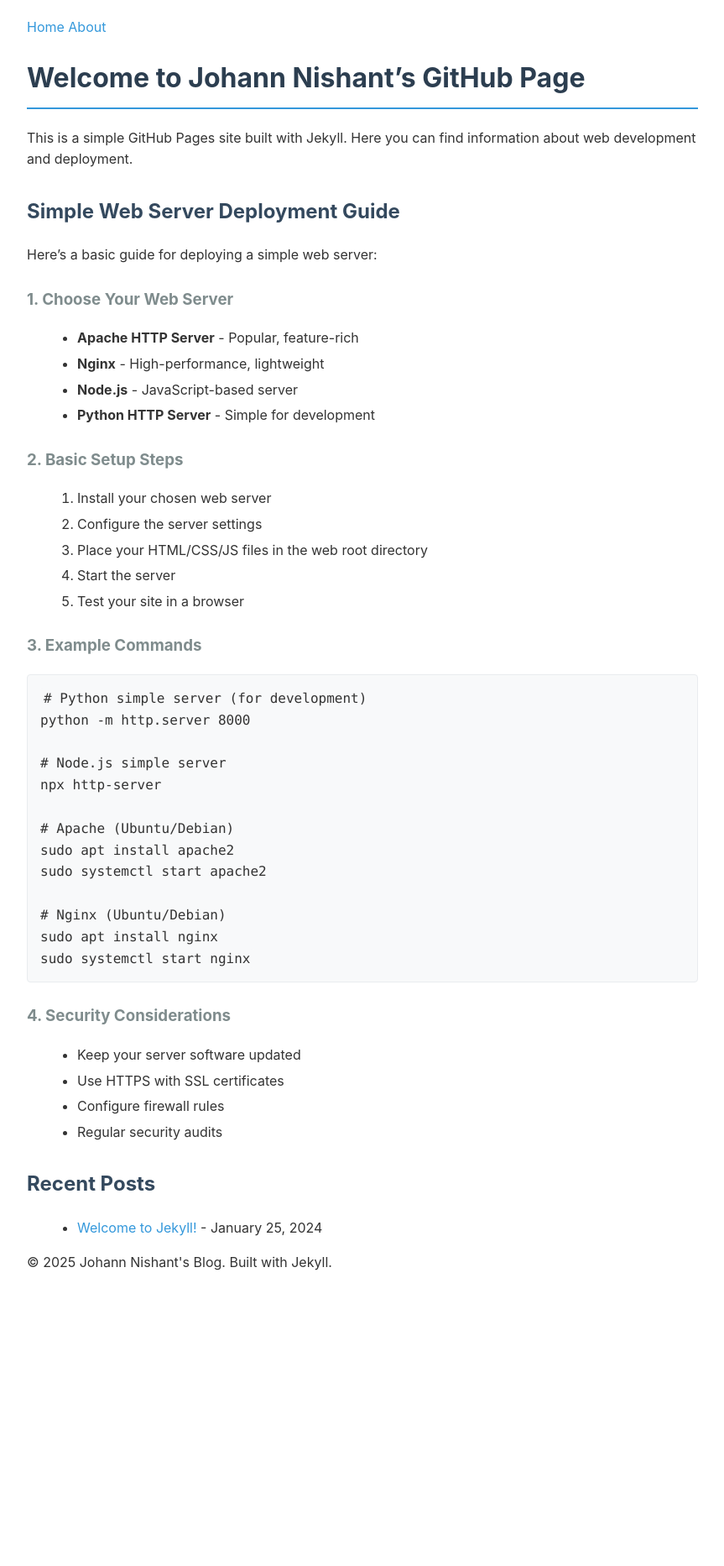
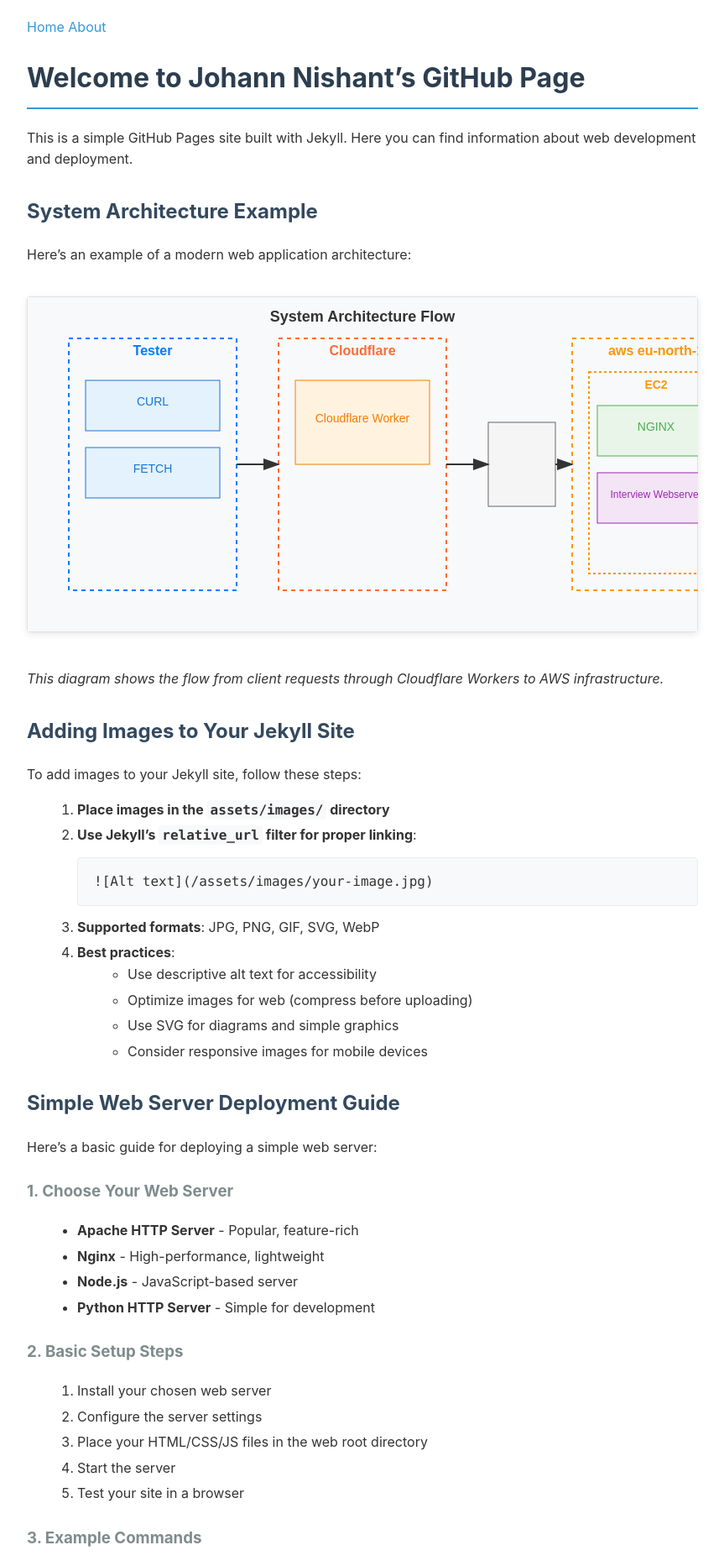
Before and after one commit to johannnishant/johannnishant.github.io, a Jekyll site: the page built from index.md, in a window 1280 px wide. Shown: the top 1865 px of the page at 84% size, without its empty margins (208-1071 px from the left). Built offline with Jekyll 4.4.1, drawn with Linux system fonts in a browser that asks for light colours; before the commit the page ends 1553 px from its top, so only the background shows below that.

Commit message:
Add image support and architecture diagram
- Created assets/images directory for image storage
- Added SVG architecture diagram showing system flow
- Updated CSS with image styling (responsive, shadows, borders)
- Added guide for adding images to Jekyll sites
- Included best practices for image optimization

````diff
--- a/assets/css/main.css
+++ b/assets/css/main.css
@@ -80,3 +80,31 @@
   border-left: 3px solid #3498db;
   background-color: #f8f9fa;
 }
+
+/* Image styling */
+img {
+  max-width: 100%;
+  height: auto;
+  border-radius: 4px;
+  box-shadow: 0 2px 8px rgba(0,0,0,0.1);
+  margin: 20px 0;
+}
+
+/* SVG images */
+svg {
+  max-width: 100%;
+  height: auto;
+  border: 1px solid #e9ecef;
+  border-radius: 4px;
+  background-color: #fff;
+}
+
+/* Image captions */
+img + em {
+  display: block;
+  text-align: center;
+  font-style: italic;
+  color: #6c757d;
+  margin-top: -10px;
+  margin-bottom: 20px;
+}
--- a/index.md
+++ b/index.md
@@ -6,6 +6,30 @@
 # Welcome to Johann Nishant's GitHub Page
 
 This is a simple GitHub Pages site built with Jekyll. Here you can find information about web development and deployment.
+
+## System Architecture Example
+
+Here's an example of a modern web application architecture:
+
+![System Architecture Flow]({{ '/assets/images/system-architecture.svg' | relative_url }})
+
+*This diagram shows the flow from client requests through Cloudflare Workers to AWS infrastructure.*
+
+## Adding Images to Your Jekyll Site
+
+To add images to your Jekyll site, follow these steps:
+
+1. **Place images in the `assets/images/` directory**
+2. **Use Jekyll's `relative_url` filter for proper linking**:
+   ```markdown
+   ![Alt text]({{ '/assets/images/your-image.jpg' | relative_url }})
+   ```
+3. **Supported formats**: JPG, PNG, GIF, SVG, WebP
+4. **Best practices**:
+   - Use descriptive alt text for accessibility
+   - Optimize images for web (compress before uploading)
+   - Use SVG for diagrams and simple graphics
+   - Consider responsive images for mobile devices
 
 ## Simple Web Server Deployment Guide
 
````
Also changed, not shown: assets/images/system-architecture.svg (added).
